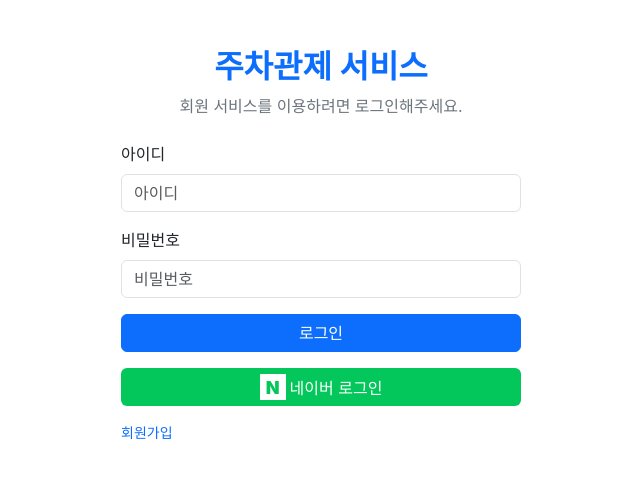
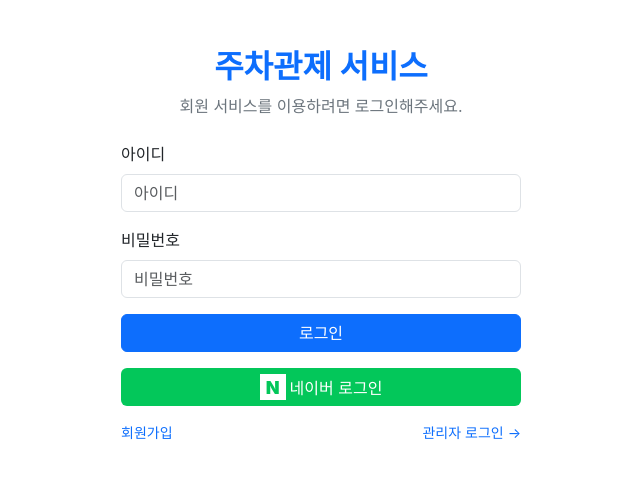
Before and after one commit to jindol07/teamb_front_F, a React (Vite) app: page /user/login in a window 1280 px wide. Shown: the top 478 px of the page, without its empty margins (319-959 px from the left). Built offline with nearby package versions, Linux system fonts and the light colour scheme; no server answers.

Commit message:
[feature/login] |로그인| - |관리자 로그인 이동 버튼 추가|

```diff
--- a/src/pages/user/login/UserLogin.tsx
+++ b/src/pages/user/login/UserLogin.tsx
@@ -118,9 +118,9 @@ export default function UserLogin() {
                         <Link to="/user/signup" className="text-decoration-none">
                             회원가입
                         </Link>
-                        {/* <Link to="/admin/login" className="text-decoration-none">
+                        <Link to="/admin/login" className="text-decoration-none">
                             관리자 로그인 &rarr;
-                        </Link> */}
+                        </Link>
                     </div>
                 </form>
             </div>
```
